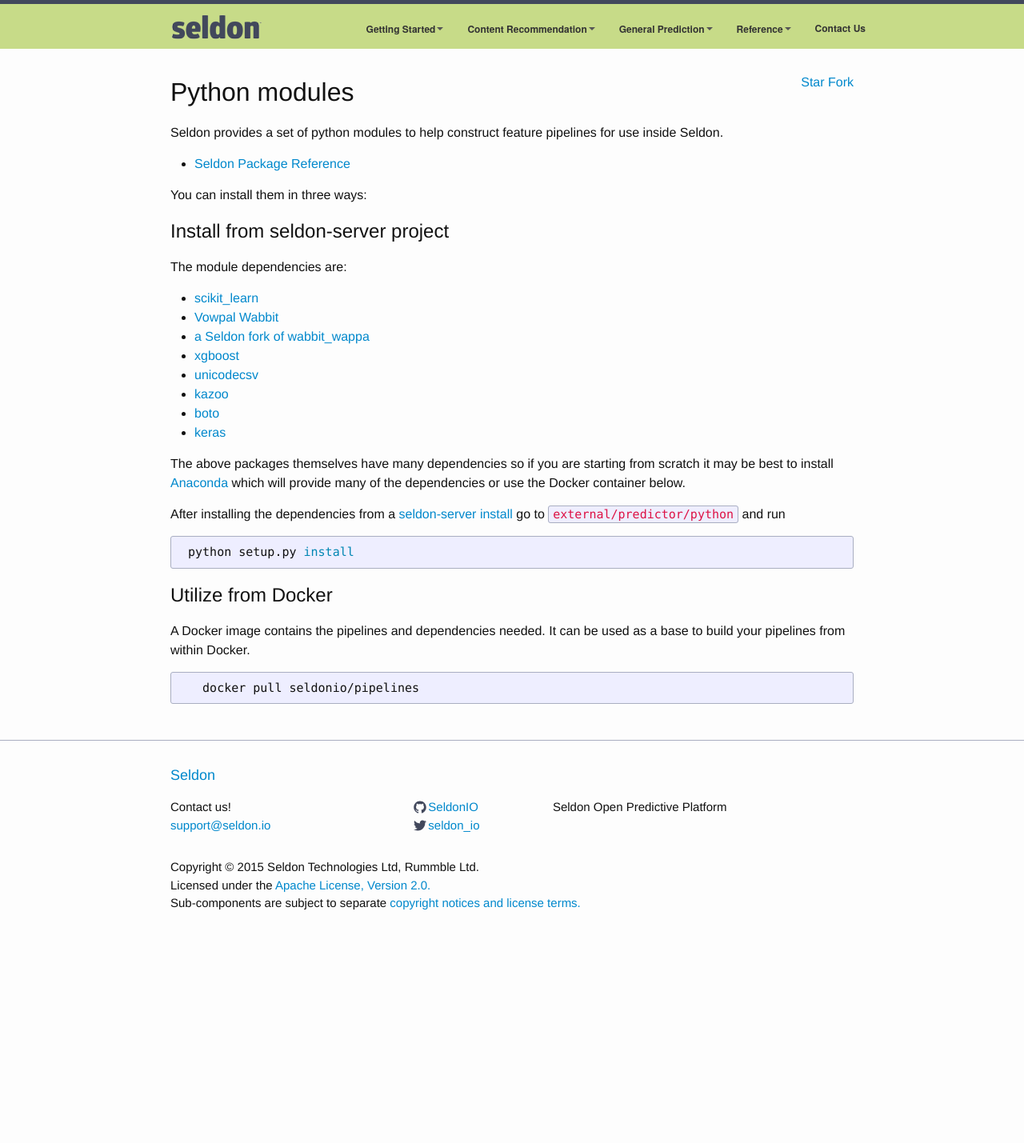
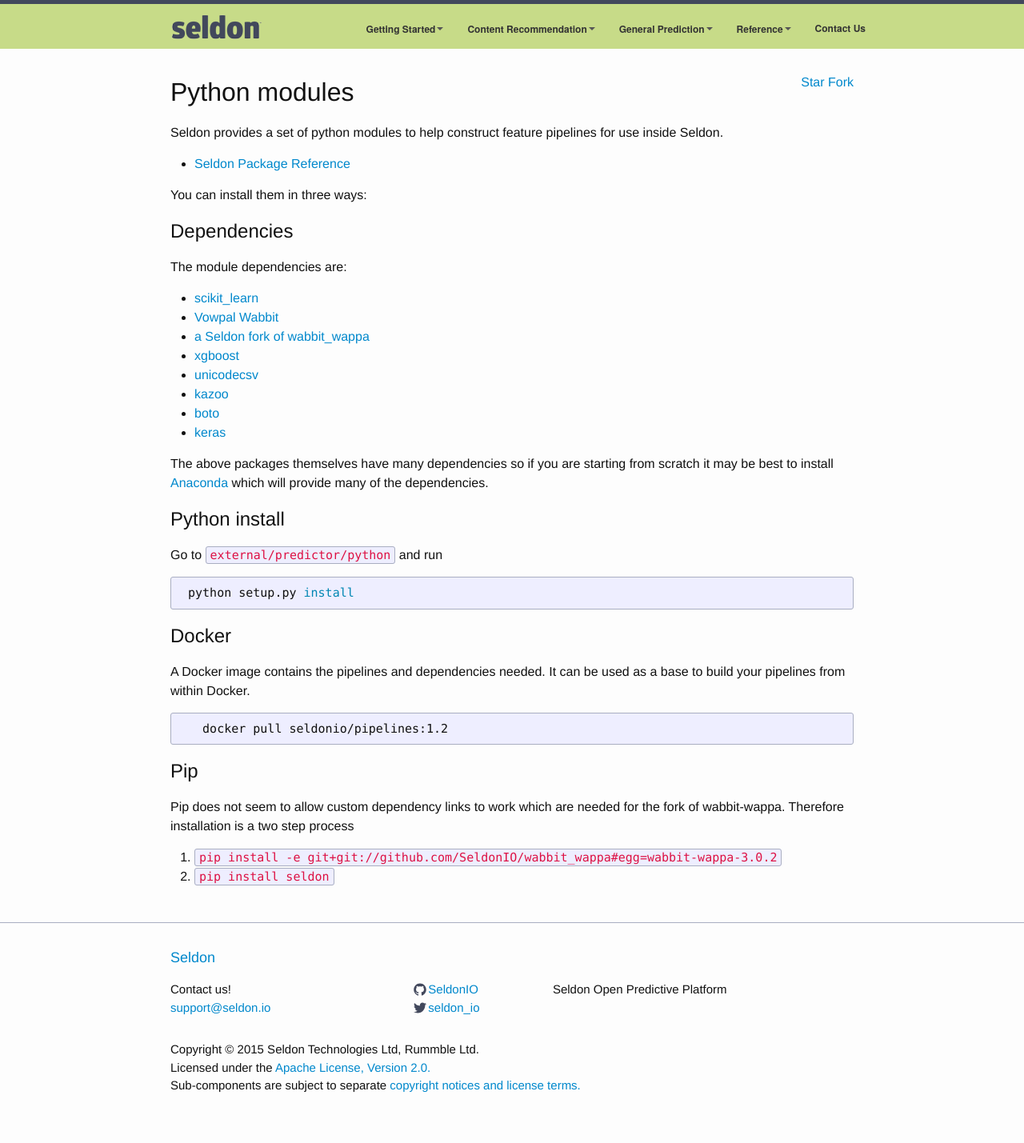
Before and after one commit to SeldonIO/seldonio.github.com, a Jekyll site: the page built from python-package.md, in a window 1280 px wide. Shown: the whole page at 80% size. Built offline with Jekyll 4.4.1, drawn with Linux system fonts in a browser that asks for light colours; before the commit the page ends 1201 px from its top, so only the background shows below that; grey boxes are pictures that could not be loaded.

Commit message:
update pip install

````diff
--- a/python-package.md
+++ b/python-package.md
@@ -10,7 +10,7 @@ Seldon provides a set of python modules to help construct feature pipelines for
 
 You can install them in three ways:
 
-## Install from seldon-server project
+## Dependencies
 
 The module dependencies are:
 
@@ -23,16 +23,26 @@ The module dependencies are:
   * [boto](https://github.com/boto/boto)
   * [keras](https://github.com/fchollet/keras)
 
-The above packages themselves have many dependencies so if you are starting from scratch it may be best to install [Anaconda](http://continuum.io/downloads) which will provide many of the dependencies or use the Docker container below.
+The above packages themselves have many dependencies so if you are starting from scratch it may be best to install [Anaconda](http://continuum.io/downloads) which will provide many of the dependencies.
 
-After installing the dependencies from a [seldon-server install](seldon-server-setup.html) go to  ```external/predictor/python``` and run
+## Python install
+
+Go to  ```external/predictor/python``` and run
 {% highlight bash %}
  python setup.py install
 {% endhighlight %}
 
-## Utilize from Docker
+## Docker
+
 A Docker image contains the pipelines and dependencies needed. It can be used as a base to build your pipelines from within Docker.
 
 {% highlight bash %}
-   docker pull seldonio/pipelines
+   docker pull seldonio/pipelines:1.2
 {% endhighlight %}
+
+## Pip
+
+Pip does not seem to allow custom dependency links to work which are needed for the fork of wabbit-wappa. Therefore installation is a two step process
+
+ 1. ```pip install -e git+git://github.com/SeldonIO/wabbit_wappa#egg=wabbit-wappa-3.0.2```
+ 1. ```pip install seldon```
````
